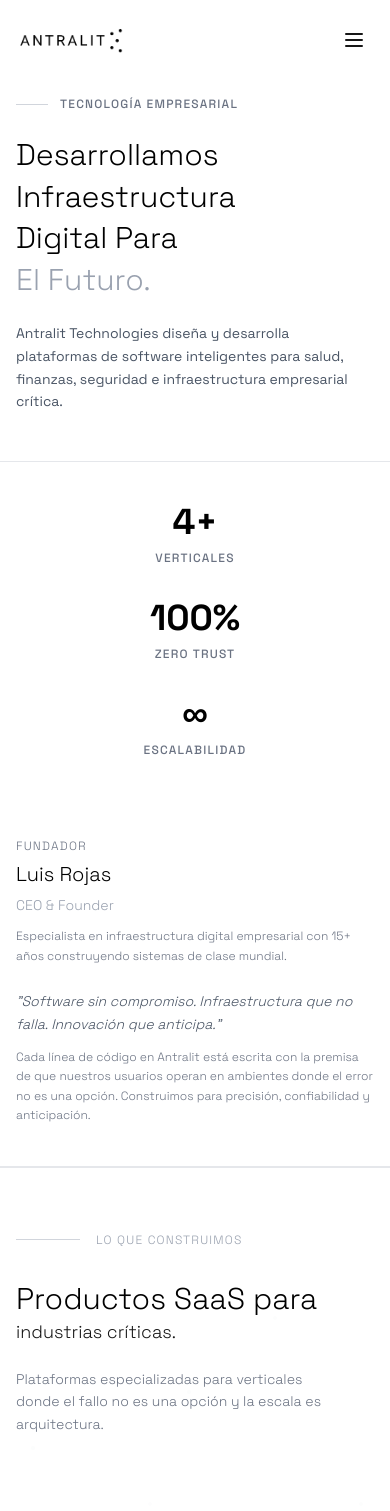
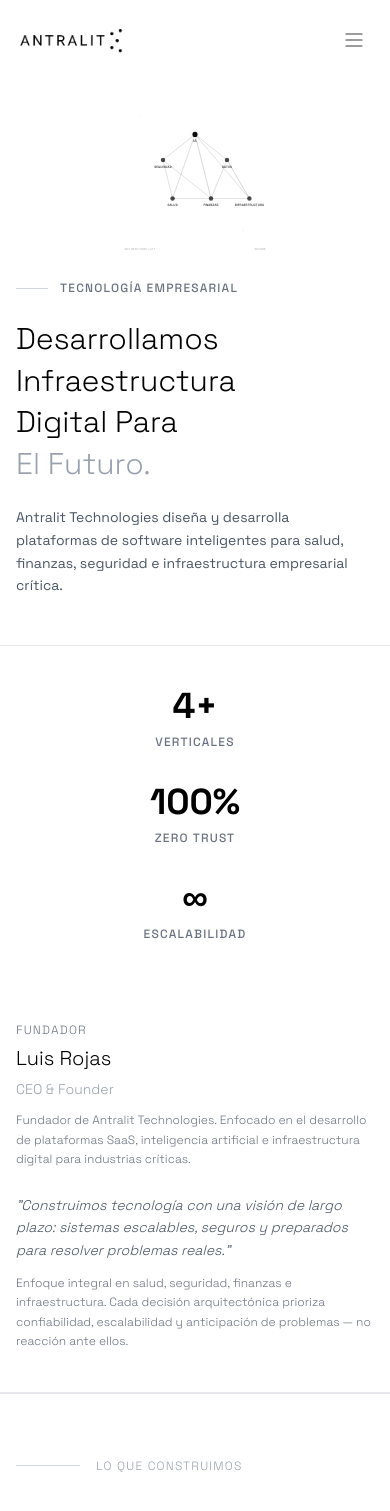
Before and after one commit to Vitala-mx/Antralit-landing, a Next.js app: page / in a window 390 px wide. Shown: the top 1511 px of the page. Built offline with nearby package versions, Linux system fonts and the light colour scheme.

Commit message:
Fix mobile layout

```diff
--- a/app/components/DarkNetworkSection.tsx
+++ b/app/components/DarkNetworkSection.tsx
@@ -80,6 +80,36 @@
       border-radius: 50%;
       animation: floatParticle linear infinite;
       pointer-events: none;
+    }
+
+    /* Mobile optimization - Enhanced visibility on smaller screens */
+    @media (max-width: 768px) {
+      svg line {
+        opacity: 0.6 !important;
+        stroke: #444444 !important;
+      }
+
+      svg circle[fill="#4a4a4a"],
+      svg circle[fill="#3a3a3a"],
+      svg circle[fill="#2a2a2a"],
+      svg circle[fill="#1a1a1a"],
+      svg circle[fill="#0a0a0a"] {
+        opacity: 0.85 !important;
+        fill: #555555 !important;
+        filter: drop-shadow(0 0 4px rgba(100, 100, 100, 0.3));
+      }
+
+      /* Grid pattern - More visible */
+      svg path {
+        stroke: #3a3a3a !important;
+        stroke-width: 1.2px !important;
+      }
+    }
+
+    /* Desktop - Keep original subtle aesthetic */
+    @media (min-width: 769px) {
+      svg line { opacity: 0.3; }
+      svg circle { opacity: 0.5; }
     }
   `;
 
--- a/app/components/FounderSection.tsx
+++ b/app/components/FounderSection.tsx
@@ -17,17 +17,17 @@
               CEO & Founder
             </p>
             <p className="text-xs text-gray-500 font-light leading-relaxed">
-              Especialista en infraestructura digital empresarial con 15+ años construyendo sistemas de clase mundial.
+              Fundador de Antralit Technologies. Enfocado en el desarrollo de plataformas SaaS, inteligencia artificial e infraestructura digital para industrias críticas.
             </p>
           </div>
 
           {/* Right - Philosophy Quote & Description */}
           <div className="lg:col-span-2 flex flex-col gap-3 sm:gap-4 min-w-0">
             <p className="text-sm lg:text-base font-light text-gray-600 leading-relaxed italic break-words">
-              "Software sin compromiso. Infraestructura que no falla. Innovación que anticipa."
+              "Construimos tecnología con una visión de largo plazo: sistemas escalables, seguros y preparados para resolver problemas reales."
             </p>
             <p className="text-xs lg:text-sm text-gray-500 font-light leading-relaxed">
-              Cada línea de código en Antralit está escrita con la premisa de que nuestros usuarios operan en ambientes donde el error no es una opción. Construimos para precisión, confiabilidad y anticipación.
+              Enfoque integral en salud, seguridad, finanzas e infraestructura. Cada decisión arquitectónica prioriza confiabilidad, escalabilidad y anticipación de problemas — no reacción ante ellos.
             </p>
           </div>
         </div>
--- a/app/components/Hero.tsx
+++ b/app/components/Hero.tsx
@@ -32,6 +32,29 @@
     .flow-line-3 { animation: glow3 6s ease-in-out infinite 2s; }
     .flow-line-4 { animation: glow4 6s ease-in-out infinite 3s; }
     .flow-line-5 { animation: glow5 6s ease-in-out infinite 0.5s; }
+
+    /* Mobile optimization - Increased visibility on smaller screens */
+    @media (max-width: 768px) {
+      svg line { opacity: 0.8 !important; }
+      svg circle { opacity: 0.7 !important; }
+      svg text { opacity: 0.85 !important; }
+
+      /* Central node - Extra prominent on mobile */
+      svg circle[cx="250"][cy="120"] {
+        opacity: 0.95 !important;
+        filter: drop-shadow(0 0 6px rgba(208, 208, 208, 0.4));
+      }
+
+      /* Particle dots - More visible */
+      .hero-particles circle { opacity: 0.5 !important; }
+    }
+
+    /* Desktop - Keep original subtle aesthetic */
+    @media (min-width: 769px) {
+      svg line { opacity: 0.5; }
+      svg circle { opacity: 0.6; }
+      svg text { opacity: 0.7; }
+    }
   `;
 
   return (
@@ -39,8 +62,8 @@
       <style>{lineAnimationStyle}</style>
       <div className="w-full max-w-7xl mx-auto overflow-hidden">
         {/* Network Diagram - Responsive */}
-        <div className="lg:absolute lg:top-0 lg:right-0 lg:w-1/2 lg:h-full lg:border-l lg:border-gray-200 mb-8 sm:mb-12 lg:mb-0 hidden sm:block">
-          <div className="w-full h-48 sm:h-64 md:h-80 lg:h-full flex items-center justify-center lg:p-12 overflow-hidden">
+        <div className="w-full lg:absolute lg:top-0 lg:right-0 lg:w-1/2 lg:h-full lg:border-l lg:border-gray-200 mb-6 sm:mb-8 md:mb-12 lg:mb-0">
+          <div className="w-full h-40 sm:h-48 md:h-64 lg:h-80 xl:h-full flex items-center justify-center lg:p-12 overflow-hidden">
             <svg className="w-full h-full" viewBox="0 0 500 500" xmlns="http://www.w3.org/2000/svg" preserveAspectRatio="xMidYMid meet">
             {/* Background particles */}
             <defs>
@@ -50,14 +73,14 @@
             </defs>
 
             {/* Subtle particle dots */}
-            <circle cx="80" cy="60" r="1.5" fill="#d0d0d0" opacity="0.3"></circle>
-            <circle cx="420" cy="100" r="1" fill="#d0d0d0" opacity="0.3"></circle>
-            <circle cx="450" cy="200" r="1.2" fill="#d0d0d0" opacity="0.3"></circle>
-            <circle cx="100" cy="350" r="1" fill="#d0d0d0" opacity="0.3"></circle>
-            <circle cx="400" cy="420" r="1.5" fill="#d0d0d0" opacity="0.3"></circle>
-            <circle cx="150" cy="70" r="0.8" fill="#d0d0d0" opacity="0.25"></circle>
-            <circle cx="350" cy="450" r="1" fill="#d0d0d0" opacity="0.25"></circle>
-            <circle cx="50" cy="250" r="1.2" fill="#d0d0d0" opacity="0.25"></circle>
+            <circle className="hero-particles" cx="80" cy="60" r="1.5" fill="#d0d0d0" opacity="0.3"></circle>
+            <circle className="hero-particles" cx="420" cy="100" r="1" fill="#d0d0d0" opacity="0.3"></circle>
+            <circle className="hero-particles" cx="450" cy="200" r="1.2" fill="#d0d0d0" opacity="0.3"></circle>
+            <circle className="hero-particles" cx="100" cy="350" r="1" fill="#d0d0d0" opacity="0.3"></circle>
+            <circle className="hero-particles" cx="400" cy="420" r="1.5" fill="#d0d0d0" opacity="0.3"></circle>
+            <circle className="hero-particles" cx="150" cy="70" r="0.8" fill="#d0d0d0" opacity="0.25"></circle>
+            <circle className="hero-particles" cx="350" cy="450" r="1" fill="#d0d0d0" opacity="0.25"></circle>
+            <circle className="hero-particles" cx="50" cy="250" r="1.2" fill="#d0d0d0" opacity="0.25"></circle>
 
             {/* Connection lines from center IA */}
             <line className="flow-line-1" x1="250" y1="120" x2="150" y2="200" stroke="#d0d0d0" strokeWidth="0.8" opacity="0.5"></line>
```
